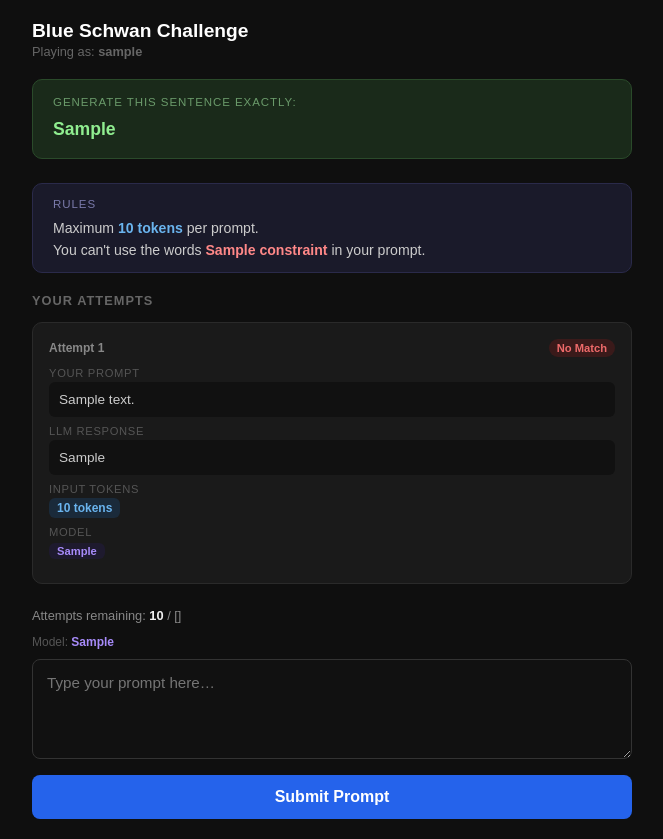
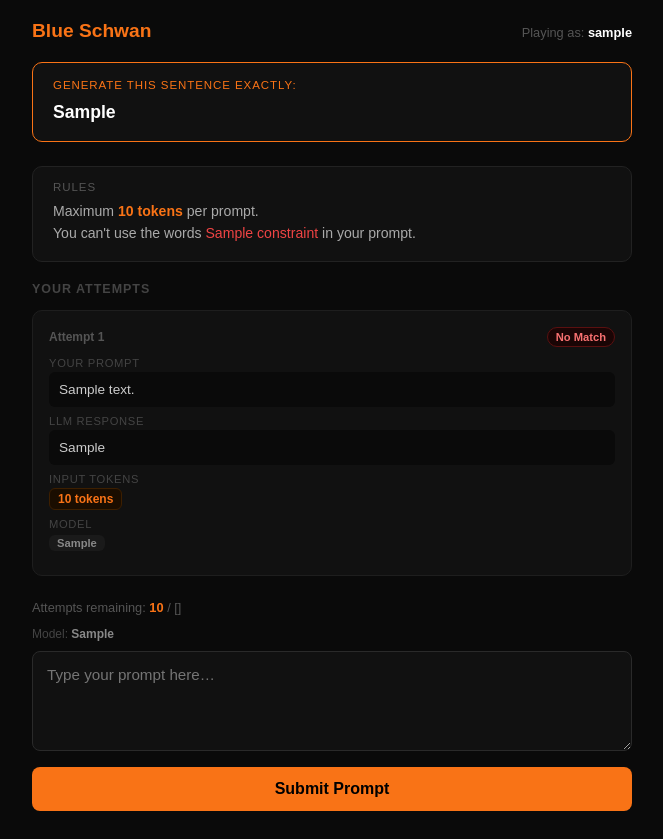
Before and after one commit to bibinsees/blue_swan, a FastAPI app: template templates/game.html in a window 1280 px wide. Shown: the whole page, without its empty margins (308-971 px from the left). After the commit the page ends 811 px from the top, so only its background shows below. Run offline with FastAPI, Linux system fonts and the light colour scheme; the template is opened without the code that fills it: most values are stand-ins (such as "Sample title", 1, 10 or a date in 2020); parts of the project's set-up code (start-up, migrations or seed data) failed here and were passed over.

Commit message:
added cairo theme but black dominates

```diff
--- a/templates/game.html
+++ b/templates/game.html
@@ -8,7 +8,7 @@
     * { box-sizing: border-box; margin: 0; padding: 0; }
     body {
       font-family: sans-serif;
-      background: #0f0f0f;
+      background: #0a0a0a;
       color: #f0f0f0;
       min-height: 100vh;
       padding: 20px;
@@ -16,21 +16,25 @@
     .header {
       max-width: 600px;
       margin: 0 auto 20px auto;
+      display: flex;
+      align-items: baseline;
+      justify-content: space-between;
     }
-    .header h1 { font-size: 1.2rem; color: #fff; }
-    .header .player-info { font-size: 0.8rem; color: #666; margin-top: 2px; }
+    .header h1 { font-size: 1.2rem; color: #f97316; font-weight: 800; }
+    .header .player-info { font-size: 0.8rem; color: #555; }
+    .header .player-info strong { color: #fff; }
 
     .target-box {
       max-width: 600px;
       margin: 0 auto 24px auto;
-      background: #1a2a1a;
-      border: 1px solid #2a4a2a;
+      background: #111;
+      border: 1px solid #f97316;
       border-radius: 10px;
       padding: 16px 20px;
     }
     .target-box .label {
       font-size: 0.72rem;
-      color: #6a9a6a;
+      color: #f97316;
       text-transform: uppercase;
       letter-spacing: 0.08em;
       margin-bottom: 8px;
@@ -38,32 +42,55 @@
     .target-box .sentence {
       font-size: 1.1rem;
       font-weight: 600;
-      color: #90ee90;
+      color: #fff;
       line-height: 1.5;
     }
+
+    .rules-box {
+      max-width: 600px;
+      margin: 0 auto 20px auto;
+      background: #111;
+      border: 1px solid #222;
+      border-radius: 10px;
+      padding: 14px 20px;
+    }
+    .rules-box .rules-label {
+      font-size: 0.72rem;
+      color: #555;
+      text-transform: uppercase;
+      letter-spacing: 0.08em;
+      margin-bottom: 10px;
+    }
+    .rules-box .rules-line {
+      font-size: 0.88rem;
+      color: #aaa;
+      margin-bottom: 6px;
+    }
+    .rules-box .rules-line strong { color: #f97316; }
+    .rules-box .rules-line .banned { color: #ef4444; }
 
     .attempts-section {
       max-width: 600px;
       margin: 0 auto;
     }
     .attempts-section h2 {
-      font-size: 0.8rem;
-      color: #666;
+      font-size: 0.78rem;
+      color: #444;
       text-transform: uppercase;
       letter-spacing: 0.08em;
       margin-bottom: 14px;
     }
 
     .attempt-card {
-      background: #1a1a1a;
-      border: 1px solid #2a2a2a;
+      background: #111;
+      border: 1px solid #1e1e1e;
       border-radius: 10px;
       padding: 16px;
       margin-bottom: 14px;
     }
     .attempt-card.exact {
-      border-color: #2a6a2a;
-      background: #141f14;
+      border-color: #f97316;
+      background: #120a00;
     }
     .attempt-header {
       display: flex;
@@ -73,7 +100,7 @@
     }
     .attempt-num {
       font-size: 0.75rem;
-      color: #888;
+      color: #555;
       font-weight: 600;
     }
     .badge {
@@ -82,15 +109,13 @@
       border-radius: 20px;
       font-weight: 600;
     }
-    .badge.match { background: #1a4a1a; color: #6aee6a; }
-    .badge.no-match { background: #3a1a1a; color: #ee6a6a; }
+    .badge.match { background: #2a1200; color: #f97316; border: 1px solid #7a3a00; }
+    .badge.no-match { background: #1a0505; color: #f87171; border: 1px solid #5a1010; }
 
-    .attempt-row {
-      margin-bottom: 8px;
-    }
+    .attempt-row { margin-bottom: 8px; }
     .attempt-row .row-label {
       font-size: 0.7rem;
-      color: #555;
+      color: #444;
       text-transform: uppercase;
       letter-spacing: 0.06em;
       margin-bottom: 3px;
@@ -98,7 +123,7 @@
     .attempt-row .row-value {
       font-size: 0.85rem;
       color: #ccc;
-      background: #111;
+      background: #0a0a0a;
       border-radius: 6px;
       padding: 8px 10px;
       word-break: break-word;
@@ -107,10 +132,20 @@
     }
     .tokens-badge {
       display: inline-block;
-      background: #1a2a3a;
-      color: #6ab4ee;
+      background: #1a0d00;
+      color: #f97316;
       font-size: 0.75rem;
       padding: 3px 8px;
+      border-radius: 6px;
+      font-weight: 600;
+      border: 1px solid #3d1f00;
+    }
+    .model-badge {
+      display: inline-block;
+      background: #1a1a1a;
+      color: #888;
+      font-size: 0.7rem;
+      padding: 2px 8px;
       border-radius: 6px;
       font-weight: 600;
     }
@@ -121,72 +156,59 @@
     }
     .attempts-counter {
       font-size: 0.8rem;
-      color: #888;
+      color: #555;
       margin-bottom: 12px;
     }
-    .attempts-counter span { color: #f0f0f0; font-weight: 600; }
+    .attempts-counter span { color: #f97316; font-weight: 600; }
     .model-indicator {
       font-size: 0.75rem;
-      color: #555;
+      color: #444;
       margin-bottom: 10px;
     }
-    .model-indicator span {
-      color: #a78bfa;
-      font-weight: 600;
-    }
-    .model-badge {
-      display: inline-block;
-      background: #1e1a2e;
-      color: #a78bfa;
-      font-size: 0.7rem;
-      padding: 2px 8px;
-      border-radius: 6px;
-      font-weight: 600;
-    }
+    .model-indicator span { color: #888; font-weight: 600; }
 
     textarea {
       width: 100%;
       min-height: 100px;
       background: #111;
-      border: 1px solid #333;
+      border: 1px solid #2a2a2a;
       border-radius: 8px;
-      color: #f0f0f0;
+      color: #fff;
       font-size: 0.95rem;
       padding: 12px 14px;
       resize: vertical;
       outline: none;
       font-family: sans-serif;
       line-height: 1.5;
+      transition: border-color 0.15s;
     }
-    textarea:focus { border-color: #555; }
-    textarea:disabled { opacity: 0.4; cursor: not-allowed; }
+    textarea:focus { border-color: #f97316; }
+    textarea:disabled { opacity: 0.35; cursor: not-allowed; }
 
     button#submit-btn {
       margin-top: 12px;
       width: 100%;
       padding: 13px;
-      background: #2563eb;
-      color: #fff;
+      background: #f97316;
+      color: #000;
       border: none;
       border-radius: 8px;
       font-size: 1rem;
-      font-weight: 600;
+      font-weight: 700;
       cursor: pointer;
+      transition: background 0.15s;
     }
-    button#submit-btn:disabled {
-      background: #1a1a3a;
-      color: #444;
-      cursor: not-allowed;
-    }
-    button#submit-btn:active:not(:disabled) { background: #1d4ed8; }
+    button#submit-btn:hover:not(:disabled) { background: #fb923c; }
+    button#submit-btn:disabled { background: #1a1a1a; color: #333; cursor: not-allowed; }
+    button#submit-btn:active:not(:disabled) { background: #ea580c; }
 
     .done-msg {
-      background: #1a1a2a;
-      border: 1px solid #2a2a4a;
+      background: #111;
+      border: 1px solid #222;
       border-radius: 8px;
       padding: 14px;
       text-align: center;
-      color: #888;
+      color: #666;
       font-size: 0.9rem;
       margin-top: 14px;
     }
@@ -201,8 +223,8 @@
     .spinner.show { display: block; }
 
     .error-msg {
-      background: #3a1010;
-      border: 1px solid #7a2020;
+      background: #1a0505;
+      border: 1px solid #5a1010;
       color: #f88;
       padding: 10px 14px;
       border-radius: 8px;
@@ -211,9 +233,9 @@
       display: none;
     }
     .warning-msg {
-      background: #3a2a00;
-      border: 1px solid #7a5a00;
-      color: #ffc84a;
+      background: #1a0d00;
+      border: 1px solid #3d1f00;
+      color: #fb923c;
       padding: 10px 14px;
       border-radius: 8px;
       font-size: 0.85rem;
@@ -225,7 +247,7 @@
 <body>
 
   <div class="header">
-    <h1>Blue Schwan Challenge</h1>
+    <h1>Blue Schwan</h1>
     <div class="player-info">Playing as: <strong>{{ player.username }}</strong></div>
   </div>
 
@@ -234,14 +256,14 @@
     <div class="sentence">{{ target_sentence }}</div>
   </div>
 
-  <div style="max-width:600px;margin:0 auto 20px auto;background:#1a1a2a;border:1px solid #2a2a4a;border-radius:10px;padding:14px 20px;">
-    <div style="font-size:0.72rem;color:#7a7aaa;text-transform:uppercase;letter-spacing:0.08em;margin-bottom:10px;">Rules</div>
-    <div style="font-size:0.88rem;color:#ccc;margin-bottom:6px;">
-      Maximum <strong style="color:#6ab4ee;">{{ max_input_tokens }} tokens</strong> per prompt.
+  <div class="rules-box">
+    <div class="rules-label">Rules</div>
+    <div class="rules-line">
+      Maximum <strong>{{ max_input_tokens }} tokens</strong> per prompt.
     </div>
     {% if constraints %}
-    <div style="font-size:0.88rem;color:#ccc;">
-      You can't use the words <strong style="color:#f88;">{{ constraints | join(', ') }}</strong> in your prompt.
+    <div class="rules-line">
+      You can't use the words <span class="banned">{{ constraints | join(', ') }}</span> in your prompt.
     </div>
     {% endif %}
   </div>
@@ -283,7 +305,7 @@
   </div>
 
   <div class="prompt-section">
-    <div id="exact-match-banner" class="done-msg" style="border-color:#2a6a2a;background:#141f14;color:#6aee6a;margin-bottom:14px;{% if not has_exact_match %}display:none;{% endif %}">
+    <div id="exact-match-banner" class="done-msg" style="border-color:#f97316;background:#120a00;color:#f97316;margin-bottom:14px;{% if not has_exact_match %}display:none;{% endif %}">
       {% if has_exact_match %}You've already scored an exact match! Keep going for a better score.{% endif %}
     </div>
 
@@ -380,7 +402,6 @@
               <div><span class="model-badge">${escapeHtml(data.model_used)}</span></div>
             </div>
           `;
-          // Update model indicator in case admin changed it
           const modelName = document.getElementById("model-name");
           const spinnerModel = document.getElementById("spinner-model");
           if (modelName) modelName.textContent = data.model_used;
@@ -425,7 +446,6 @@
     (function() {
       const secsLeft = {{ time_remaining_seconds }};
       if (secsLeft <= 0) {
-        // Already expired on page load
         const inp = document.getElementById("prompt-input");
         const btn = document.getElementById("submit-btn");
         if (inp) inp.disabled = true;
```
Also changed, not shown: templates/admin.html (+50 -74 lines), templates/leaderboard.html (+38 -32 lines), templates/register.html (+32 -18 lines), 1 other file.
